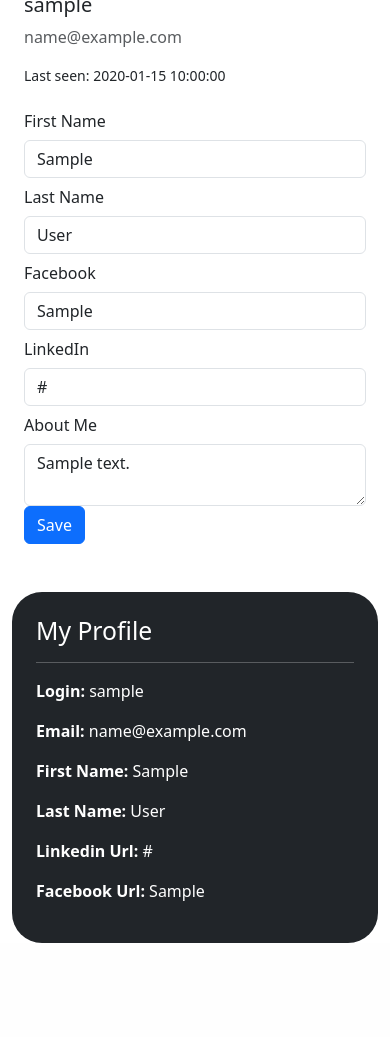
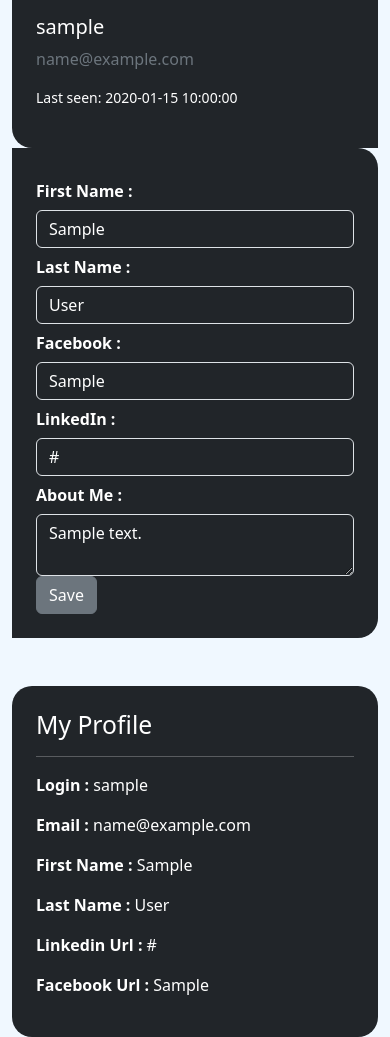
Before and after one commit to ignorento/social-network, a Flask app: a page that uses app/templates/base.html in a window 390 px wide. Shown: the part 395-1432 px from the top of the page. Before the commit the page ends 1338 px from the top, so only its background shows below. Run offline with Flask 3, Linux system fonts and the light colour scheme; a user stored in the database is signed in; tables that the repository leaves empty hold one stand-in row (values such as "Sample post"); some libraries are stand-ins or nearby versions.

Commit message:
update html

```diff
--- a/app/templates/_post.html
+++ b/app/templates/_post.html
@@ -11,10 +11,10 @@
     <div class="card-footer">
         <div class="d-flex justify-content-between align-items-center">
             <div class="btn-group">
-                <a href="{{ url_for('post.like', post_id=post.id) }}" class="btn btn-sm btn-outline-primary">
+                <a href="{{ url_for('post.like', post_id=post.id) }}" class="btn btn-sm btn-outline-success">
                     <i class="fas fa-thumbs-up"></i> {{ post.likes|length }}
                 </a>
-                <a href="{{ url_for('post.dislike', post_id=post.id) }}" class="btn btn-sm btn-outline-primary">
+                <a href="{{ url_for('post.dislike', post_id=post.id) }}" class="btn btn-sm btn-outline-secondary">
                     <i class="fas fa-thumbs-down"></i> {{ post.dislikes|length }}
                 </a>
                 {% if request.path == url_for('user.blog') %}
--- a/app/templates/base.html
+++ b/app/templates/base.html
@@ -12,6 +12,7 @@
     </title>
     <link href="https://cdn.jsdelivr.net/npm/bootstrap@5.3.0-alpha2/dist/css/bootstrap.min.css" rel="stylesheet"
           integrity="sha384-aFq/bzH65dt+w6FI2ooMVUpc+21e0SRygnTpmBvdBgSdnuTN7QbdgL+OapgHtvPp" crossorigin="anonymous">
+    <link rel="stylesheet" href="{{url_for('static', filename='styles.css')}}">
 </head>
 <body>
 
--- a/app/templates/user/profile.html
+++ b/app/templates/user/profile.html
@@ -3,83 +3,95 @@
 {% block content %}
 
 <div class="container">
-        <h1 class="mb-4">Profile</h1>
+        <p></p>
+        <h1 class="mb-4 ">My Profile</h1>
         <div class="row">
-            <div class="col-md-4">
+
+            <div class="col-md-4 bg-dark custom-rounded-left text-white p-4">
                 <img src="{{ user.avatar(128) }}" class="img-thumbnail mb-3" alt="">
                 <div>
                     <h5>{{ user.username }}</h5>
-                    <p class="text-muted">{{ user.email }}</p>
+                    <p class="text-secondary">{{ user.email }}</p>
                 </div>
                  <p class="small">Last seen: {{ user.profile.last_seen.strftime('%Y-%m-%d %H:%M:%S') }}</p>
             </div>
-            <div class="col-md-8">
+            <div class="col-md-8 bg-dark custom-rounded-right text-white p-4">
                 {% if user == current_user %}
                 <form method="post" action="{{ url_for('user.profile', username=user.username) }}">
                     {{ form.csrf_token }}
                     <div class="form-group row">
-                        <label for="inputFirstName" class="col-sm-2 col-form-label">First Name</label>
+                        <label for="inputFirstName" class="col-sm-2 col-form-label">
+                            <strong>First Name :</strong>
+                        </label>
                         <div class="col-sm-10">
-                            {{ form.first_name(class="form-control", id="inputFirstName") }}
+                            {{ form.first_name(class="form-control bg-dark text-white", id="inputFirstName") }}
                             {% for error in form.first_name.errors %}
                                 <div class="alert alert-danger">{{ error }}</div>
                             {% endfor %}
                         </div>
                     </div>
                     <div class="form-group row">
-                        <label for="inputLastName" class="col-sm-2 col-form-label">Last Name</label>
+                        <label for="inputLastName" class="col-sm-2 col-form-label">
+                            <strong>Last Name :</strong>
+                        </label>
                         <div class="col-sm-10">
-                            {{ form.last_name(class="form-control", id="inputLastName") }}
+                            {{ form.last_name(class="form-control bg-dark text-white", id="inputLastName") }}
                             {% for error in form.last_name.errors %}
                                 <div class="alert alert-danger">{{ error }}</div>
                             {% endfor %}
                         </div>
                     </div>
                     <div class="form-group row">
-                        <label for="inputFacebook" class="col-sm-2 col-form-label">Facebook</label>
+                        <label for="inputFacebook" class="col-sm-2 col-form-label">
+                            <strong>Facebook :</strong>
+                        </label>
                         <div class="col-sm-10">
-                            {{ form.facebook(class="form-control", id="inputFacebook") }}
+                            {{ form.facebook(class="form-control bg-dark text-white", id="inputFacebook") }}
                             {% for error in form.facebook.errors %}
                                 <div class="alert alert-danger">{{ error }}</div>
                             {% endfor %}
                         </div>
                     </div>
-                    <div class="form-group row">
-                        <label for="inputLinkedin" class="col-sm-2 col-form-label">LinkedIn</label>
+                    <div class="form-group row ">
+                        <label for="inputLinkedin" class="col-sm-2 col-form-label ">
+                            <strong>LinkedIn :</strong>
+                        </label>
                         <div class="col-sm-10">
-                            {{ form.linkedin(class="form-control", id="inputLinkedin") }}
+                            {{ form.linkedin(class="form-control bg-dark text-white", id="inputLinkedin") }}
                             {% for error in form.linkedin.errors %}
                                 <div class="alert alert-danger">{{ error }}</div>
                             {% endfor %}
                         </div>
                     </div>
                     <div class="form-group row">
-                        <label for="inputBio" class="col-sm-2 col-form-label">About Me</label>
+                        <label for="inputBio" class="col-sm-2 col-form-label">
+                            <strong>About Me :</strong>
+                        </label>
                         <div class="col-sm-10">
-                            {{ form.bio(class="form-control", id="inputBio") }}
+                            {{ form.bio(class="form-control bg-dark text-white", id="inputBio") }}
                             {% for error in form.bio.errors %}
                                 <div class="alert alert-danger">{{ error }}</div>
                             {% endfor %}
                         </div>
                     </div>
-                    <button type="submit" class="btn btn-primary">Save</button>
+                    <button type="submit" class="btn btn-secondary">Save</button>
                 </form>
                 {% endif %}
             </div>
+
         </div>
     </div>
 
-<html>
 <head>
     <title>My Profile</title>
     <!-- Подключение CSS-файла Bootstrap -->
     <link href="https://cdn.jsdelivr.net/npm/bootstrap@5.3.0-alpha2/dist/css/bootstrap.min.css" rel="stylesheet"
           integrity="sha384-aFq/bzH65dt+w6FI2ooMVUpc+21e0SRygnTpmBvdBgSdnuTN7QbdgL+OapgHtvPp" crossorigin="anonymous">
     <style>
-    /* CSS-код с настройками округления углов */
-    .custom-rounded {
-      border-radius: 30px; /* Измените значение радиуса на ваше усмотрение */
-    }
+        body {
+            background-color: #F0F8FF; /* Задаем цвет фона в формате HEX (#ff0000 - красный) */
+        }
+
   </style>
 </head>
 <body>
@@ -89,12 +101,12 @@
                 <h2>My Profile</h2>
                 <hr>
                 {% if current_user.is_authenticated %}
-                <p><strong>Login:</strong> {{ current_user.username }} </p>
-                <p><strong>Email:</strong> {{ current_user.email }} </p>
-                <p><strong>First Name:</strong> {{ current_user.profile.first_name }}</p>
-                <p><strong>Last Name:</strong> {{ current_user.profile.last_name }}</p>
-                <p><strong>Linkedin Url:</strong> {{ current_user.profile.linkedin }}</p>
-                <p><strong>Facebook Url:</strong> {{ current_user.profile.facebook }}</p>
+                <p><strong>Login :</strong> {{ current_user.username }} </p>
+                <p><strong>Email :</strong> {{ current_user.email }} </p>
+                <p><strong>First Name :</strong> {{ current_user.profile.first_name }}</p>
+                <p><strong>Last Name :</strong> {{ current_user.profile.last_name }}</p>
+                <p><strong>Linkedin Url :</strong> {{ current_user.profile.linkedin }}</p>
+                <p><strong>Facebook Url :</strong> {{ current_user.profile.facebook }}</p>
                 {% else %}
         <h5>Please login to view profile!</h5>
                 {% endif %}
```
